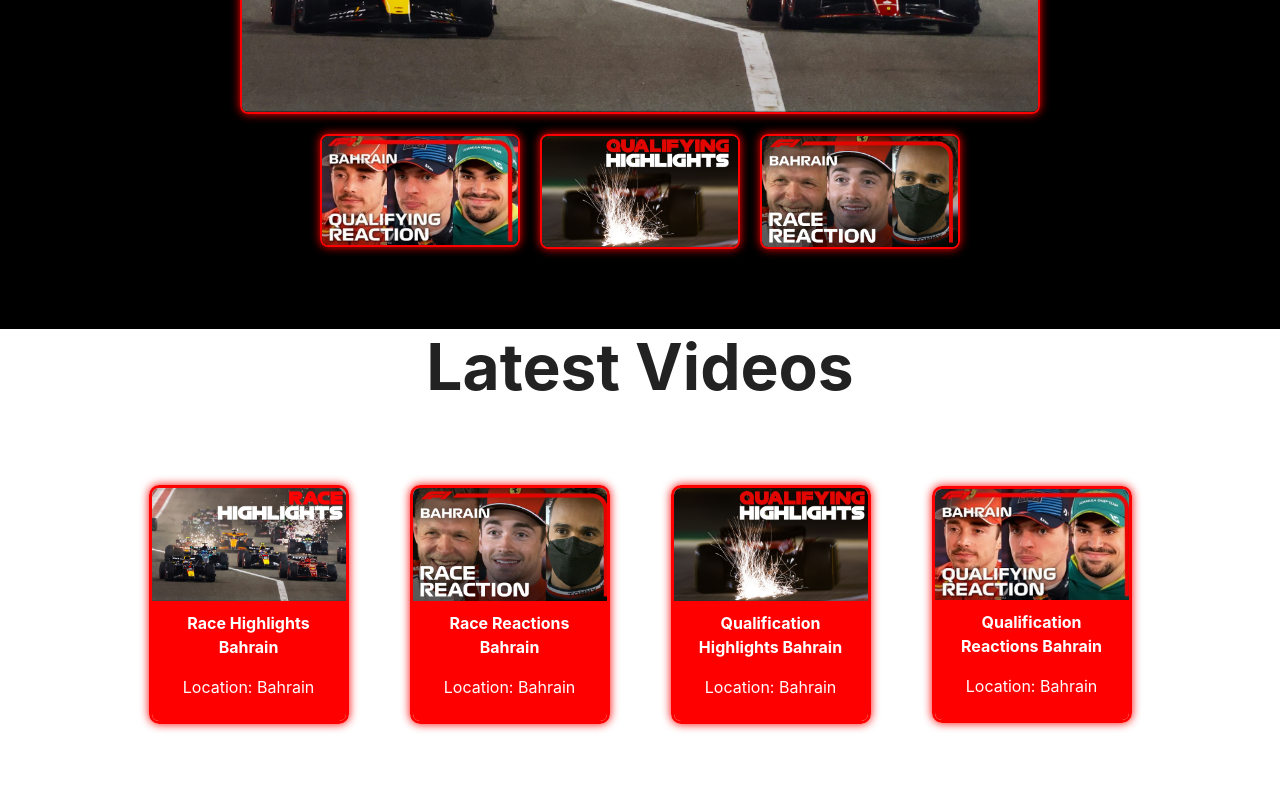
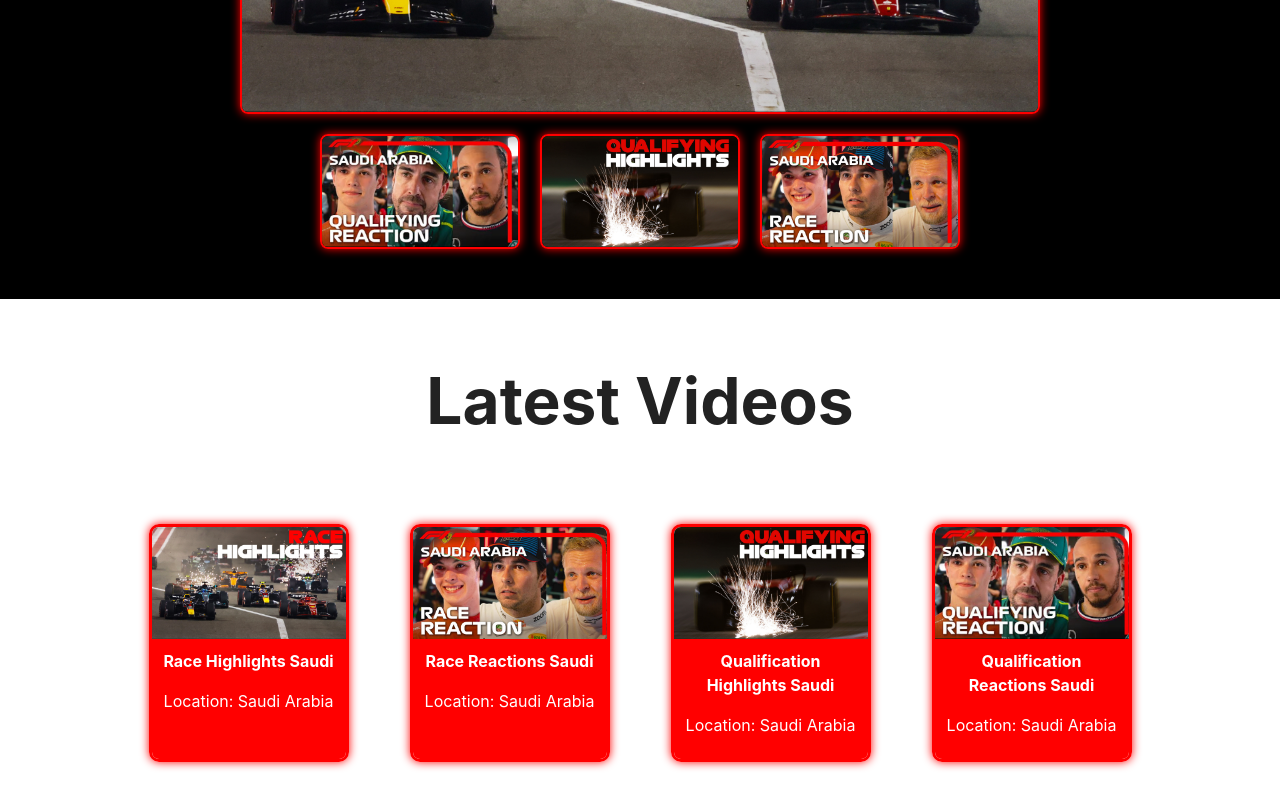
Before and after one commit to f1fantasy/f1fantasy, a plain HTML site: page video.html in a window 1280 px wide. Shown: the part 640-1440 px from the top of the page. Drawn offline with nearby package versions, Linux system fonts and the light colour scheme; a web font is replaced by a local one.

Commit message:
Add files via upload

```diff
--- a/video.html
+++ b/video.html
@@ -137,23 +137,68 @@
 
   <center>
     <div class="container">
-      <h1>Video</h1>
+      <h1>Videos Saudi Arabia:</h1>
       <div class="big-image-container">
-        <a href="https://www.youtube.com/watch?v=9Y5wMpKXNK4" target="_blank">
+        <a href="https://www.youtube.com/watch?v=OJ56MAGFPGM" target="_blank">
           <img class="big-image" src="video-thumbnail/R-bahrain.jpg" alt="Big Image">
         </a>
       </div>
 
       <div class="image-container">
-        <a href="https://www.youtube.com/watch?v=syFtLa_BulU" target="_blank"><img src="video-thumbnail/Q-reaction-bahrain.jpg" alt="Image 1"></a>
-        <a href="https://www.youtube.com/watch?v=DnT5ot8_arI&t" target="_blank"><img src="video-thumbnail/Q-bahrain.jpg" alt="Image 2"></a>
-        <a href="https://www.youtube.com/watch?v=kniQ53dYJ3Y" target="_blank"><img src="video-thumbnail/R-reaction-bahrain.jpg" alt="Image 3"></a>
+        <a href="https://www.youtube.com/watch?v=jTShoFTVzd8" target="_blank"><img src="video-thumbnail/Q-reaction-saudi.jpg" alt="Image 1"></a>
+        <a href="https://www.youtube.com/watch?v=mquz3QK0SNY" target="_blank"><img src="video-thumbnail/Q-bahrain.jpg" alt="Image 2"></a>
+        <a href="https://www.youtube.com/watch?v=G0kZsTCcmko" target="_blank"><img src="video-thumbnail/R-reaction-saudi.jpg" alt="Image 3"></a>
       </div>
     </div>
 
     <div class="latest-section">
+      <br>
+      <h1 style="color: #222; margin: 40px 0px;">Latest Videos</h1>
+      <br>
 
-      <h1 style="color: #222; margin: 80px 0px;">Latest Videos</h1>
+      <div class="video-menu">
+        <div class="video-item" style="background-image: ;">
+          <a href="https://www.youtube.com/watch?v=OJ56MAGFPGM" target="_blank">
+            <img class="video-image" src="video-thumbnail/R-bahrain.jpg" alt="">
+          </a>
+            <div class="video-info">
+                <p class="video-name">Race Highlights Saudi</p>
+                <p>Location: Saudi Arabia</p>
+            </div>
+        </div>
+
+        <div class="video-item" style="background-image: ;">
+          <a href="https://www.youtube.com/watch?v=G0kZsTCcmko" target="_blank">
+            <img class="video-image" src="video-thumbnail/R-reaction-saudi.jpg" alt="">
+          </a>
+            <div class="video-info">
+                <p class="video-name">Race Reactions Saudi</p>
+                <p>Location: Saudi Arabia</p>
+            </div>
+        </div>
+
+        <div class="video-item" style="background-image: ;">
+          <a href="https://www.youtube.com/watch?v=mquz3QK0SNY" target="_blank">
+            <img class="video-image" src="video-thumbnail/Q-bahrain.jpg" alt="">
+          </a>
+            <div class="video-info">
+                <p class="video-name">Qualification Highlights Saudi</p>
+                <p>Location: Saudi Arabia</p>
+            </div>
+        </div>
+
+        <div class="video-item" style="background-image: ;">
+          <a href="https://www.youtube.com/watch?v=jTShoFTVzd8" target="_blank">
+            <img class="video-image" src="video-thumbnail/Q-reaction-saudi.jpg" alt="">
+          </a>
+            <div class="video-info">
+                <p class="video-name">Qualification Reactions Saudi</p>
+                <p>Location: Saudi Arabia</p>
+            </div>
+        </div>
+      </div>
+
+
 
       <div class="video-menu">
         <div class="video-item" style="background-image: ;">
@@ -195,8 +240,10 @@
                 <p>Location: Bahrain</p>
             </div>
         </div>
+      </div>
 
-
+    <br>
+    <br>
     </div>
 
     </div>
```
Also changed, not shown: index.html (+3 -7 lines), video-thumbnail/Q-reaction-saudi.jpg (added), video-thumbnail/R-reaction-saudi.jpg (added).
